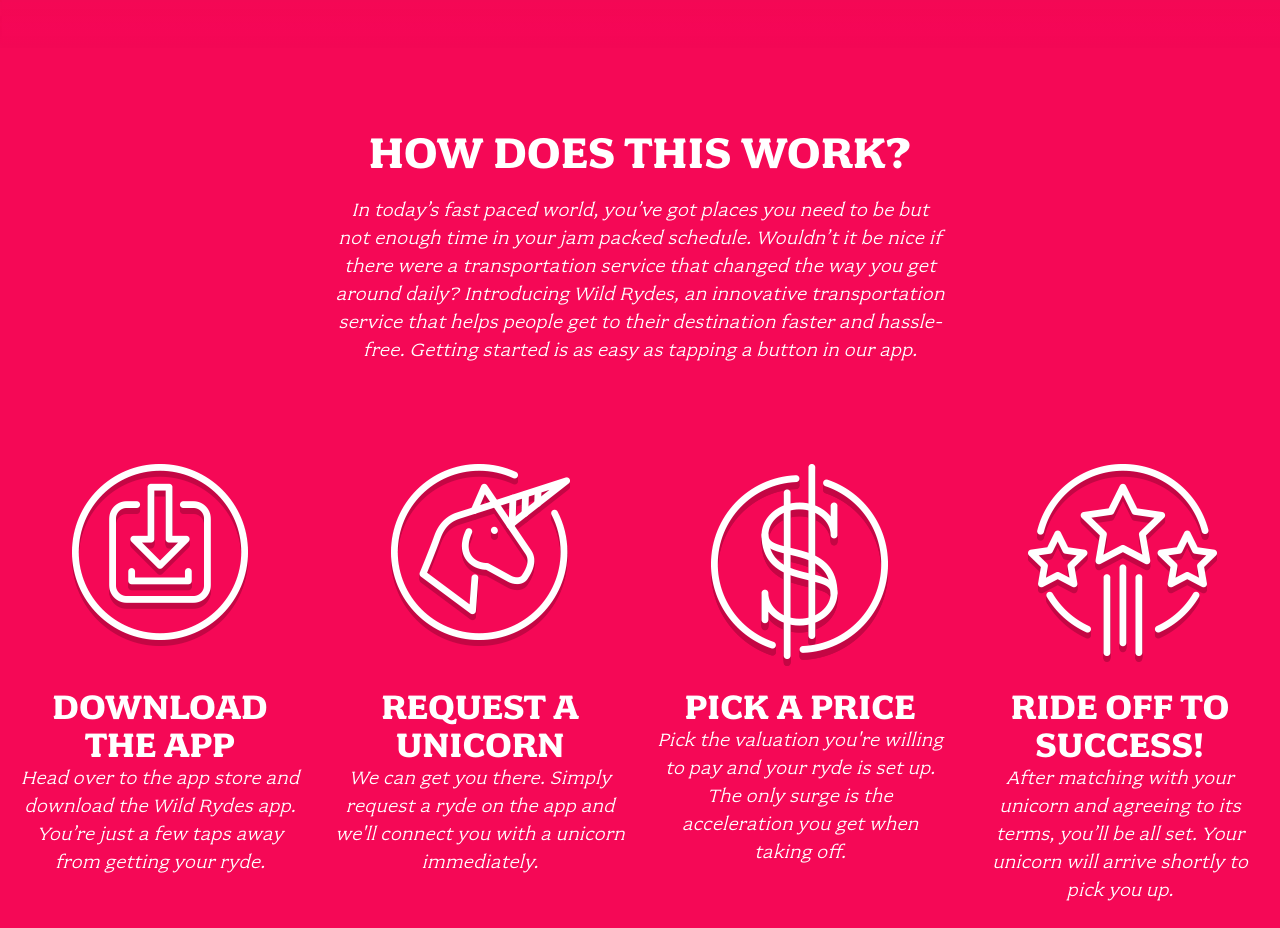
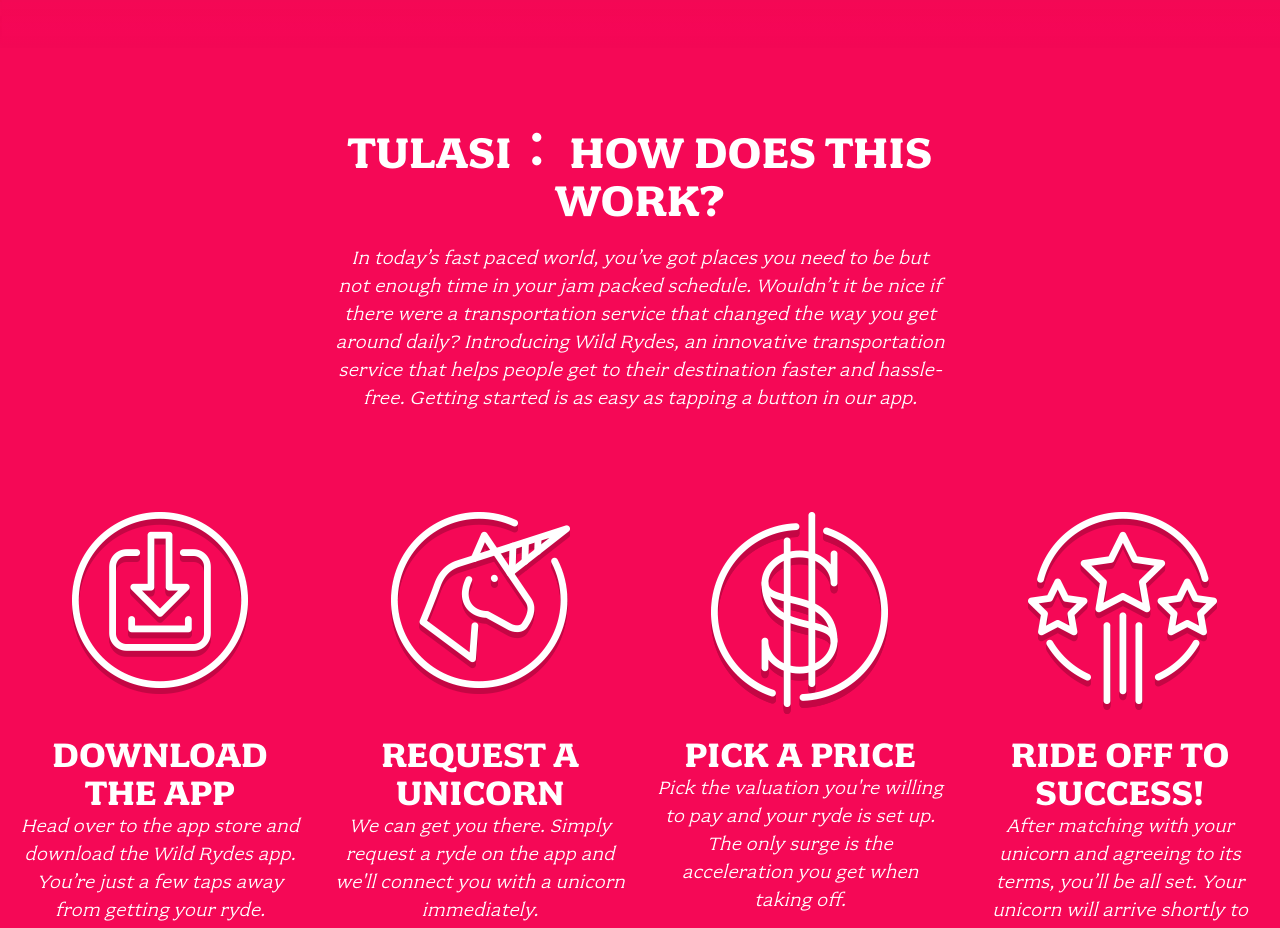
Before and after one commit to tulasi-agina/wildrydes-site, a plain HTML site: page index.html in a window 1280 px wide. Shown: the part 900-1828 px from the top of the page. Drawn offline with Linux system fonts and the light colour scheme.

Commit message:
Update index.html
Text update

```diff
--- a/index.html
+++ b/index.html
@@ -30,7 +30,7 @@
 
   <section class="home-about">
     <div class="row column large-9 xlarge-6 xxlarge-4">
-      <h2 class="section-title">How Does This Work?</h2>
+      <h2 class="section-title">Tulasi： How Does This Work?</h2>
       <p class="content">
         In today’s fast paced world, you’ve got places you need to be but not enough time in your jam packed schedule. Wouldn’t it be nice if there were a transportation service that changed the way you get around daily? Introducing Wild Rydes, an innovative transportation service that helps people get to their destination faster and hassle-free. Getting started is as easy as tapping a button in our app.
       </p>
```
